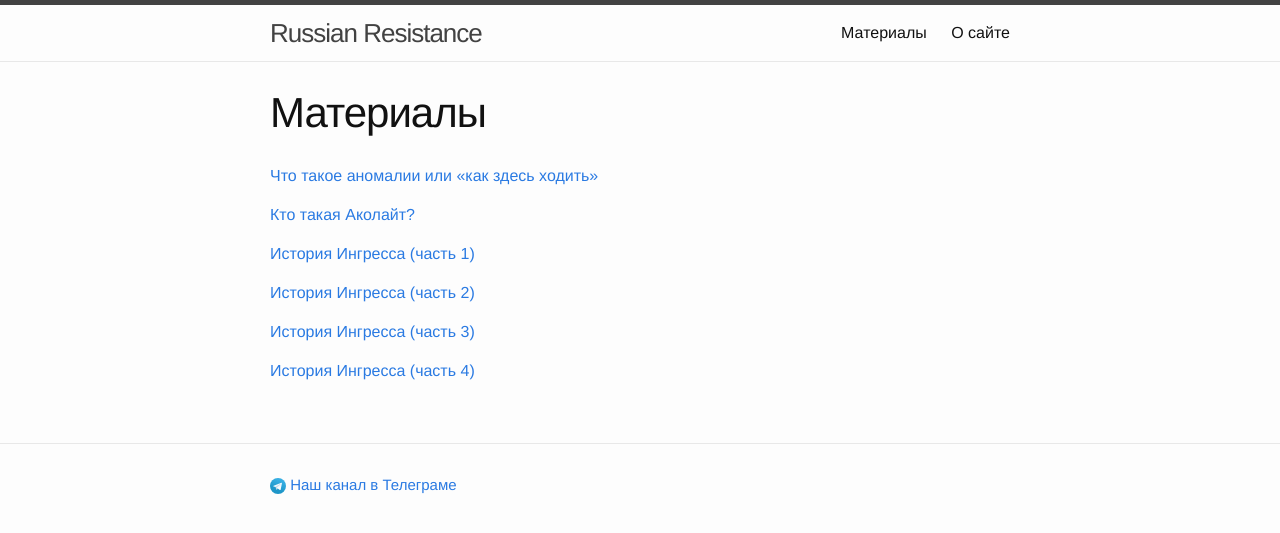
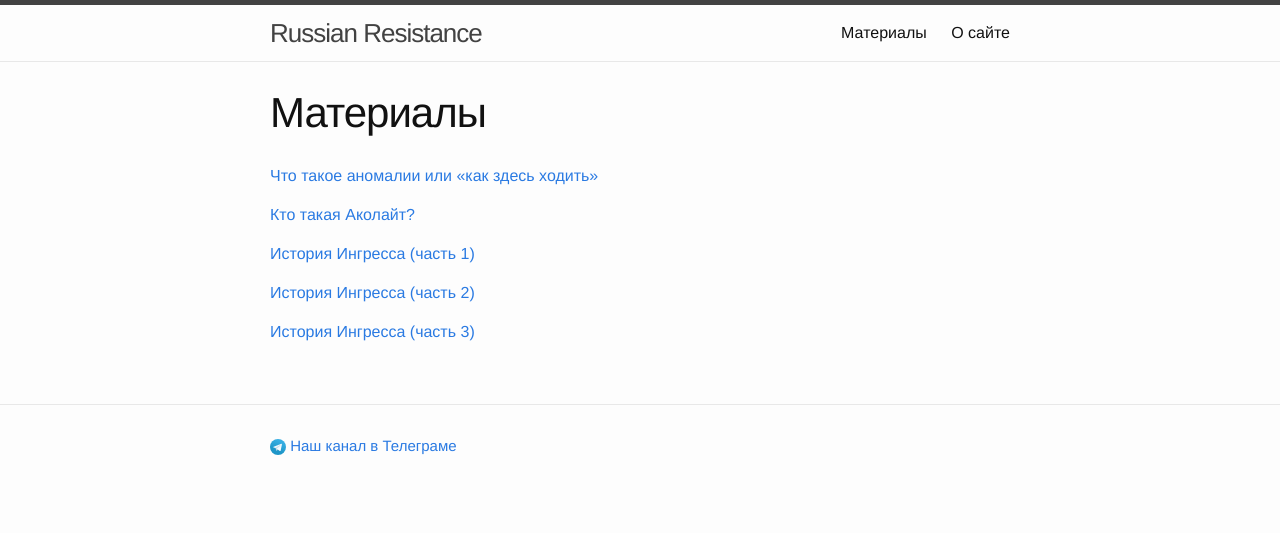
Before and after one commit to resistance-ru/resistance-ru.github.io, a Jekyll site: the page built from _pages/index.md, in a window 1280 px wide. Shown: the top 533 px of the page. Built offline with Jekyll 4.4.1, drawn with Linux system fonts in a browser that asks for light colours; comment, search, counter and statistics services are not loaded; some of the changed lines change nothing that is shown.

Commit message:
Comment out the link to part 4

```diff
--- a/_pages/index.md
+++ b/_pages/index.md
@@ -15,7 +15,7 @@
 
 [История Ингресса (часть 3)](/pages/the-history-of-ingress-part-3)
 
-[История Ингресса (часть 4)](/pages/the-history-of-ingress-part-4)
+{% comment %}[История Ингресса (часть 4)](/pages/the-history-of-ingress-part-4){% endcomment %}
 
 {% comment %}
 [Кто такая Джахан?](/pages/who-is-jahan) **[WIP]**
```
